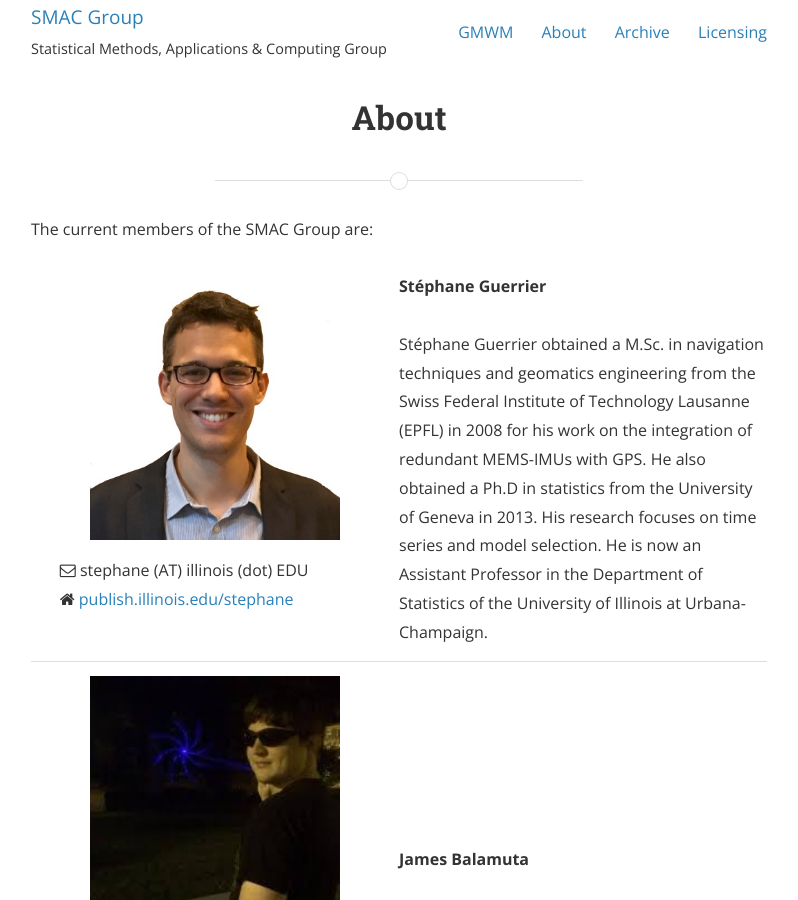
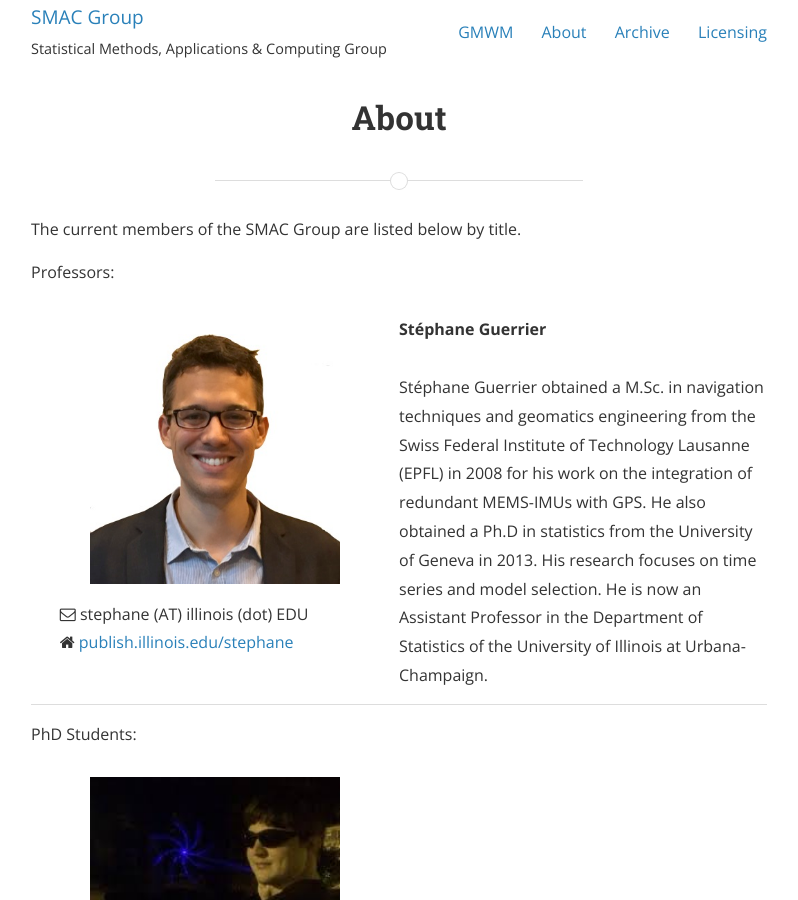
Before and after one commit to SMAC-Group/smac-group.github.io, a Jekyll site: the page built from about.md, in a window 1280 px wide and 900 px high. Shown: the whole window, without its empty margins (241-1039 px from the left). Built offline with Jekyll 4.4.1, drawn with Linux system fonts in a browser that asks for light colours; nearby versions of some CDN libraries; a style sheet for code colours, icons or effects is not loaded.

Commit message:
intro members

```diff
--- a/about.md
+++ b/about.md
@@ -4,7 +4,10 @@ title: About
 permalink: /about/
 ---
 
-The current members of the SMAC Group are:
+The current members of the SMAC Group are listed below by title.
+
+
+Professors:
 
 <table>
   <tr>
@@ -24,6 +27,11 @@ The current members of the SMAC Group are:
     <td><b>Stéphane Guerrier</b> <br/> <br/>
     Stéphane Guerrier obtained a M.Sc. in navigation techniques and geomatics engineering from the Swiss Federal Institute of Technology Lausanne (EPFL) in 2008 for his work on the integration of redundant MEMS-IMUs with GPS. He also obtained a Ph.D in statistics from the University of Geneva in 2013. His research focuses on time series and model selection. He is now an Assistant Professor in the Department of Statistics of the University of Illinois at Urbana-Champaign.</td>
   </tr>
+</table>
+
+PhD Students:
+
+<table>
   <tr>
     <td><img src="{{ "assets/images/staff/jjbalamuta.jpg" | prepend: site.baseurl }}" alt="James Balamuta" class="staff-picture" />
       <br />
```
